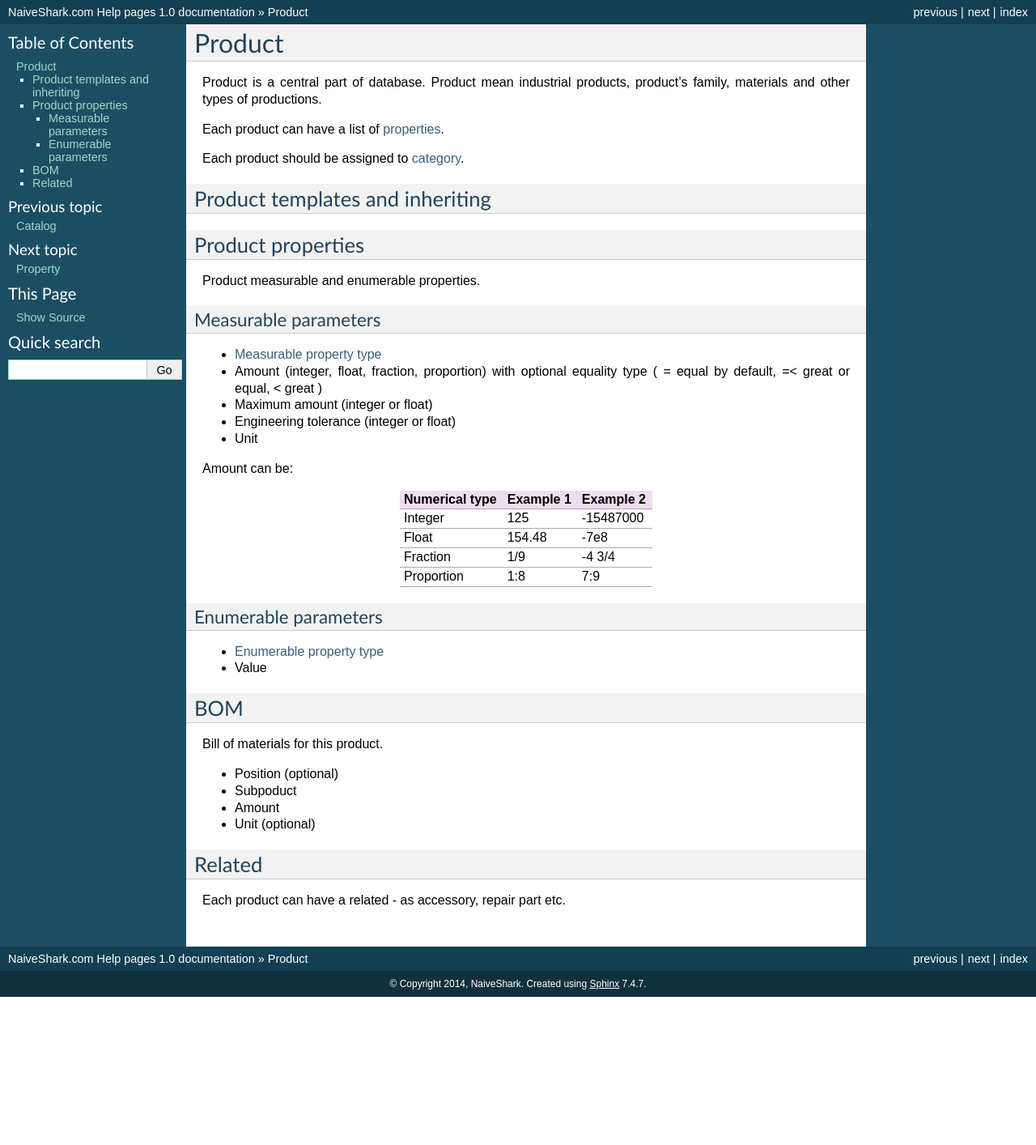
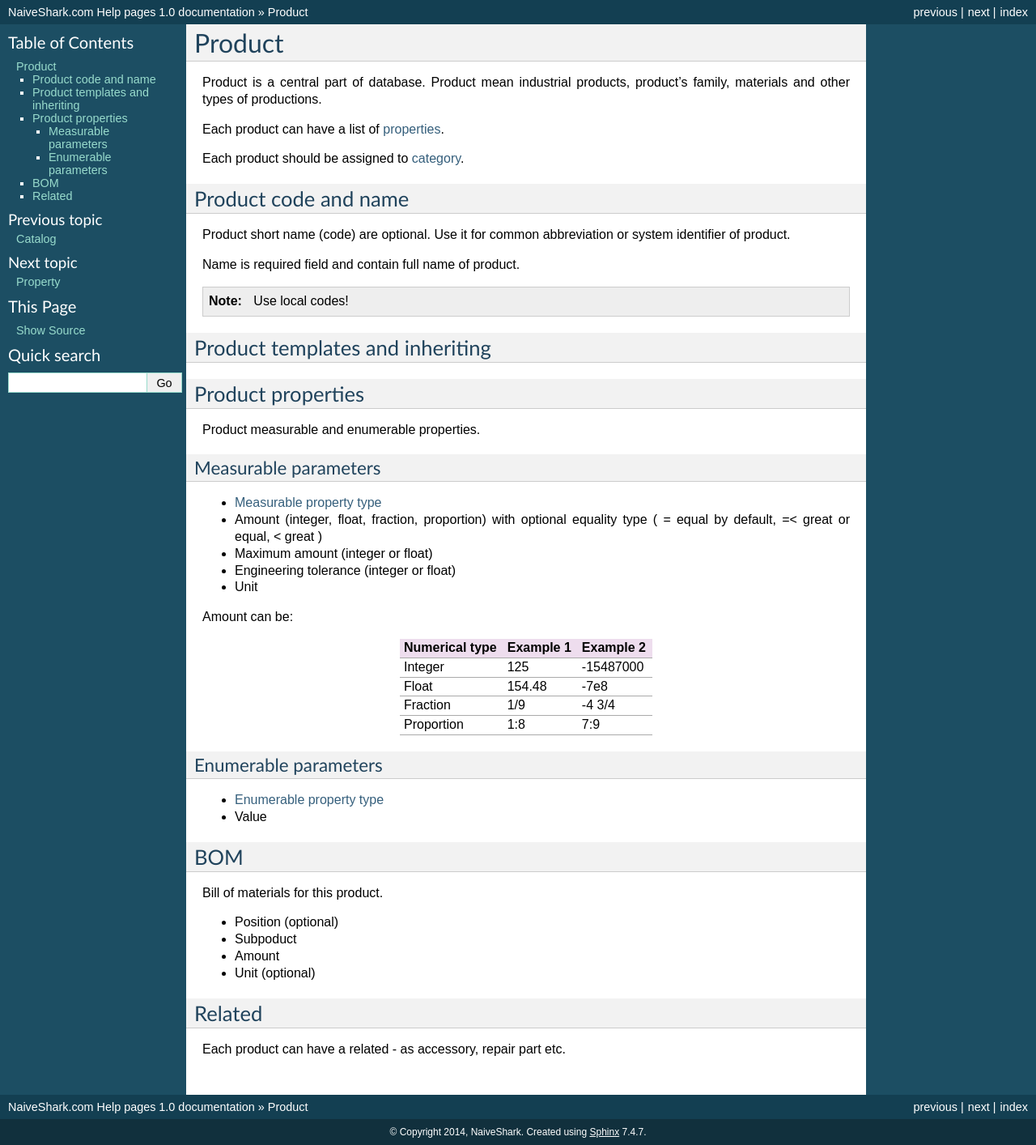
Before and after one commit to NaiveShark/NaiveSharkComDoc, a Sphinx documentation site: the page built from docs/product.rst, in a window 1280 px wide. Shown: the whole page at 81% size. Built offline with Sphinx 7.4.7, drawn with Linux system fonts in a browser that asks for light colours; pages that are not in the unit, such as notebooks, are missing from menus; before the commit the page ends 1231 px from its top, so only the background shows below that.

Commit message:
Имя продукта

```diff
--- a/docs/product.rst
+++ b/docs/product.rst
@@ -6,6 +6,16 @@ Product is a central part of database. Product mean industrial products, product
 Each product can have a list of :doc:`properties</property>`.
 
 Each product should be assigned to :doc:`category</catalog>`.
+
+Product code and name
+---------------------
+
+Product short name (code) are optional. Use it for common abbreviation or system identifier of product.
+
+Name is required field and contain full name of product.
+
+.. Note::
+   Use local codes!
 
 Product templates and inheriting
 --------------------------------
```
